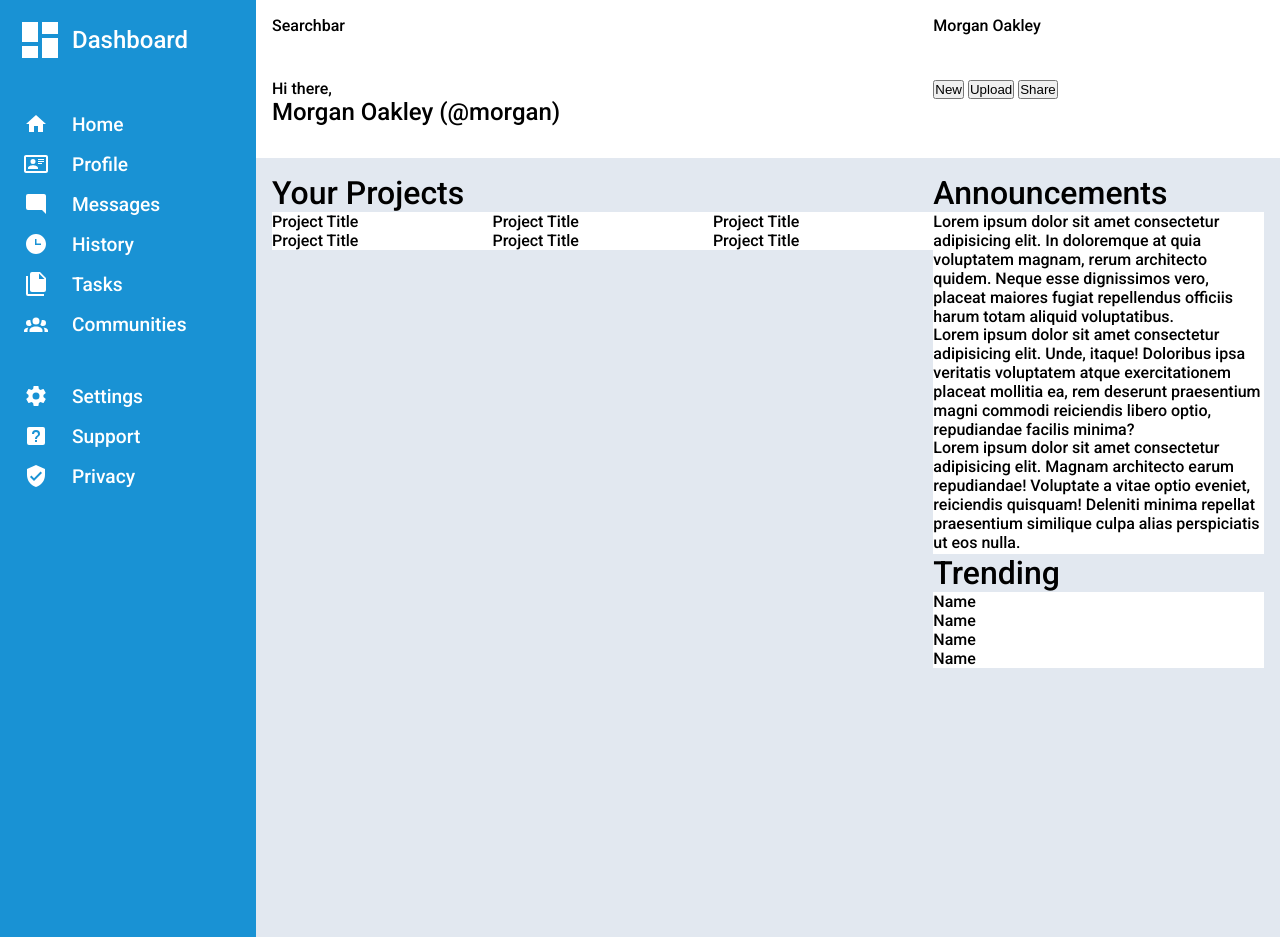
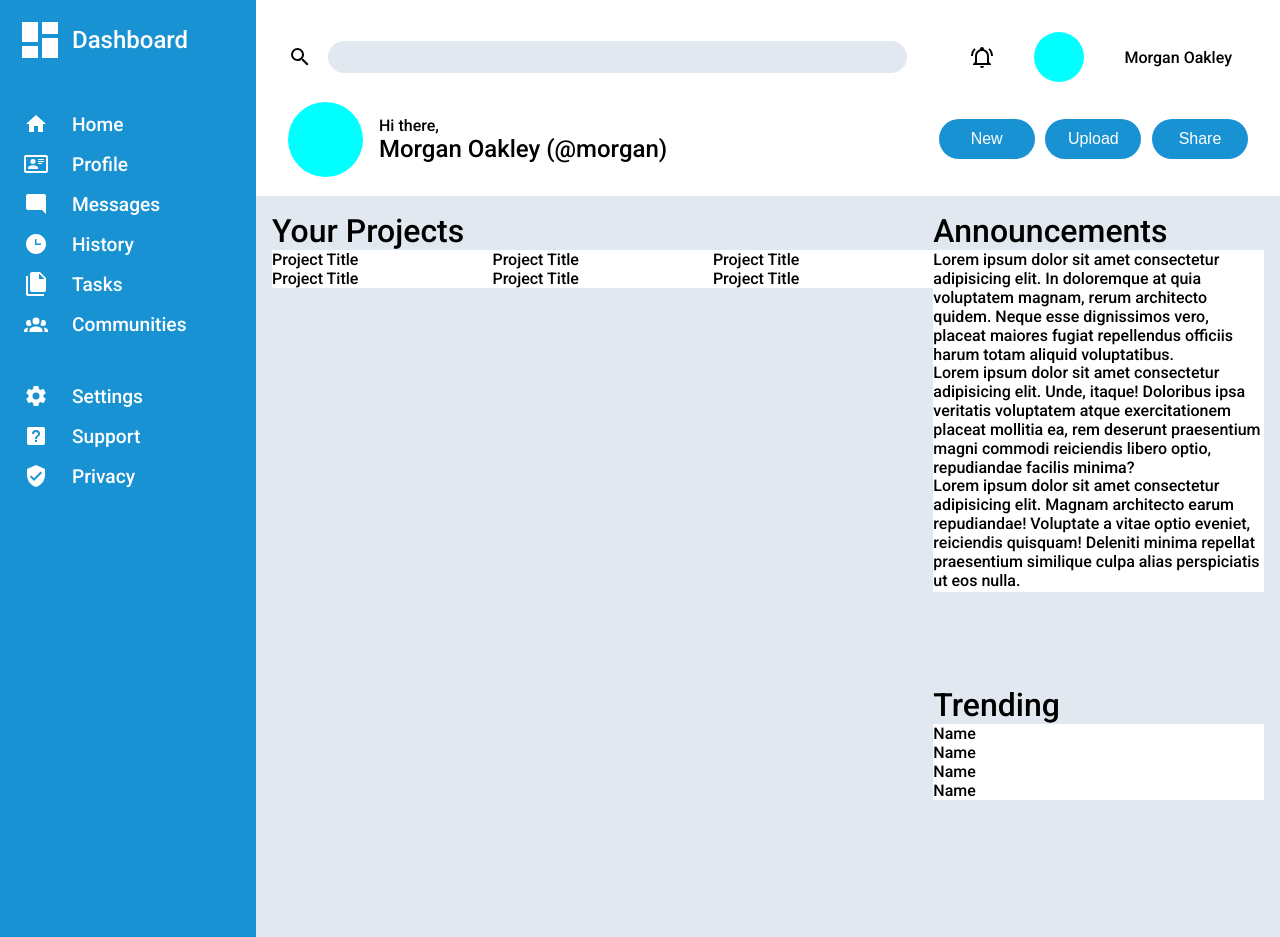
Before and after one commit to alopine/odin-admin-dashboard, a plain HTML site: page index.html in a window 1280 px wide. Shown: the top 937 px of the page. Drawn offline with Linux system fonts and the light colour scheme.

Commit message:
Finish header stylings

```diff
--- a/index.html
+++ b/index.html
@@ -15,14 +15,18 @@
 <body>
     <header>
         <div id="search">
-            Searchbar
+            <img src="assets/search.svg" alt="Search icon">
+            <input type="text" name="searchbar" id="searchbar">
         </div>
         <div id="userInfo">
+            <img src="assets/alert.svg" alt="Notifications icon">
+            <div class="profileImg"></div>
             Morgan Oakley
         </div>
         <div id="greeting">
-            Hi there,
+            <div class="profileImg"></div>
             <div id="username">
+                <p>Hi there,</p>
                 Morgan Oakley (@morgan)
             </div>
         </div>
--- a/styles.css
+++ b/styles.css
@@ -11,6 +11,13 @@ body {
     font-family: "Roboto", Arial, Helvetica, sans-serif;
     display: grid;
     grid-template: 1fr 5fr / 1fr 4fr;
+}
+
+.profileImg {
+    width: 50px;
+    height: 50px;
+    background-color: aqua;
+    border-radius: 50%;
 }
 
 /* || Shared styles */
@@ -42,6 +49,60 @@ header, .sidebar, main {
 header {
     display: grid;
     grid-template: 1fr 1fr / 2fr 1fr;
+    padding: 1rem 2rem;
+    column-gap: 2rem;
+}
+
+header>div {
+    display: flex;
+    align-items: center;
+}
+
+#search {
+    justify-content: space-around;
+    column-gap: 1rem;
+}
+
+#searchbar {
+    flex: auto;
+    background-color: #E2E8F0;
+    border: none;
+    border-radius: 20px;
+    height: 2rem;
+}
+
+#userInfo {
+    padding: 1rem;
+    justify-content: flex-end;
+    column-gap: 2.5rem;
+}
+
+#greeting {
+    column-gap: 1rem;
+}
+
+#greeting>.profileImg {
+    height: 75px;
+    width: 75px;
+    flex-shrink: 0;
+}
+
+#username>p {
+    font-size: 1rem;
+}
+
+#actionButtons {
+    justify-content: space-between;
+}
+
+button {
+    font-size: 1rem;
+    color: #FFFFFF;
+    background-color: #1992D4;
+    border: none;
+    border-radius: 20px;
+    width: 6rem;
+    height: 2.5rem;
 }
 
 /* || Sidebar */
```
